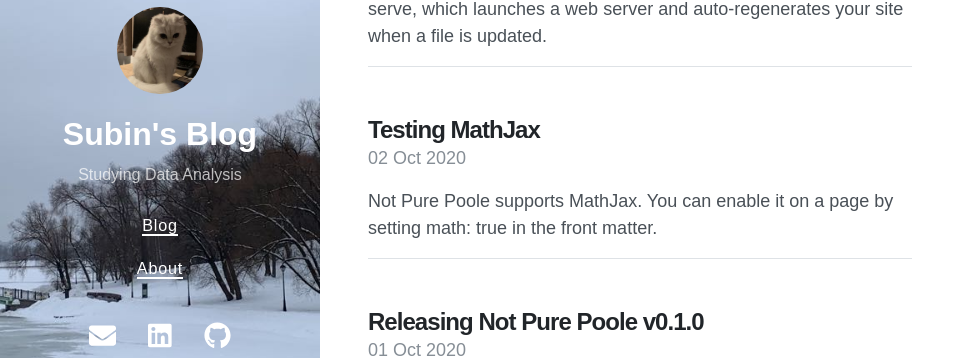
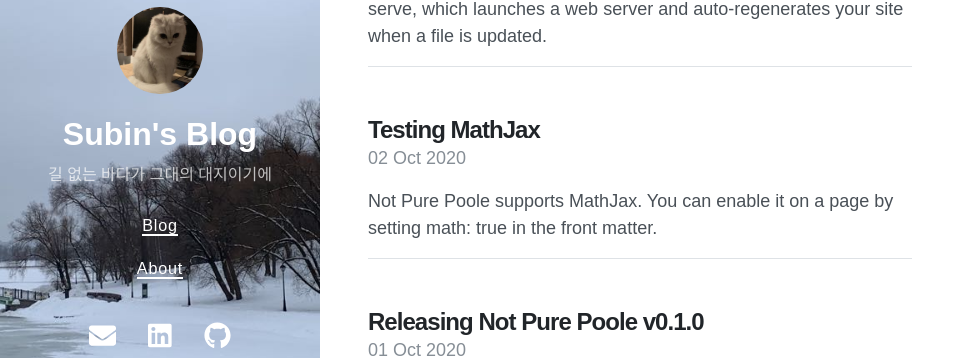
Before and after one commit to SubinJin98/SubinJin98.github.io, a Jekyll site: the page built from index.html, in a window 1280 px wide. Shown: the part 264-622 px from the top of the page, without its empty margins (0-975 px from the left). Built offline with Jekyll 4.4.1, drawn with Linux system fonts in a browser that asks for light colours; nearby versions of some CDN libraries; the list of posts is cut into pages by our own code.

Commit message:
description cng

```diff
--- a/_config.yml
+++ b/_config.yml
@@ -1,6 +1,6 @@
 # Setup
 title: Subin's Blog
-description: Studying Data Analysis
+description: 길 없는 바다가 그대의 대지이기에
 url: https://SubinJin98.github.io
 avatar: /avatar.jpeg
 paginate: 5
```
